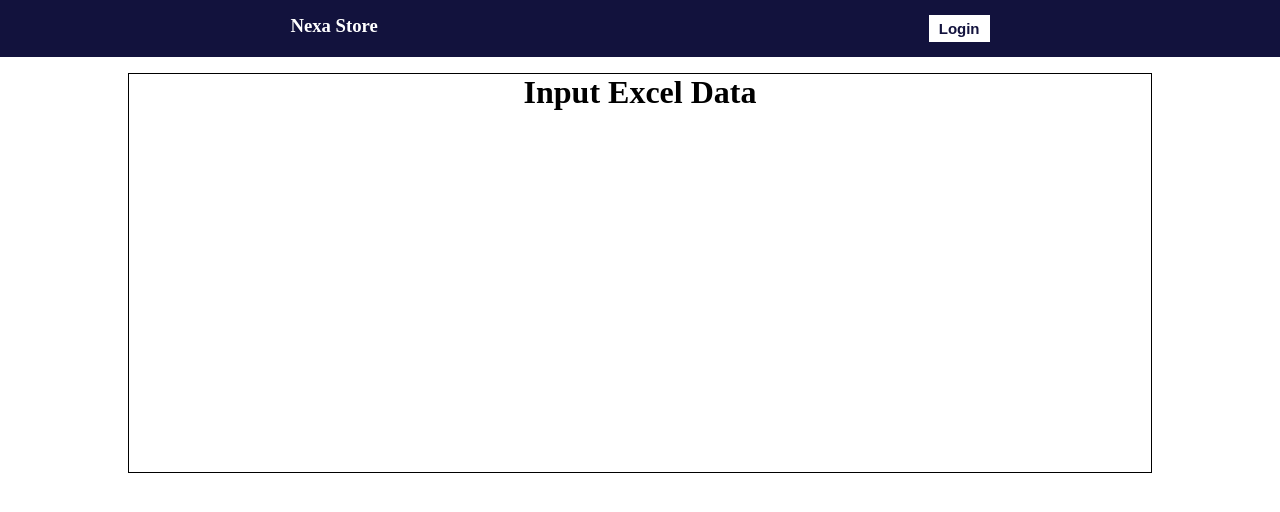
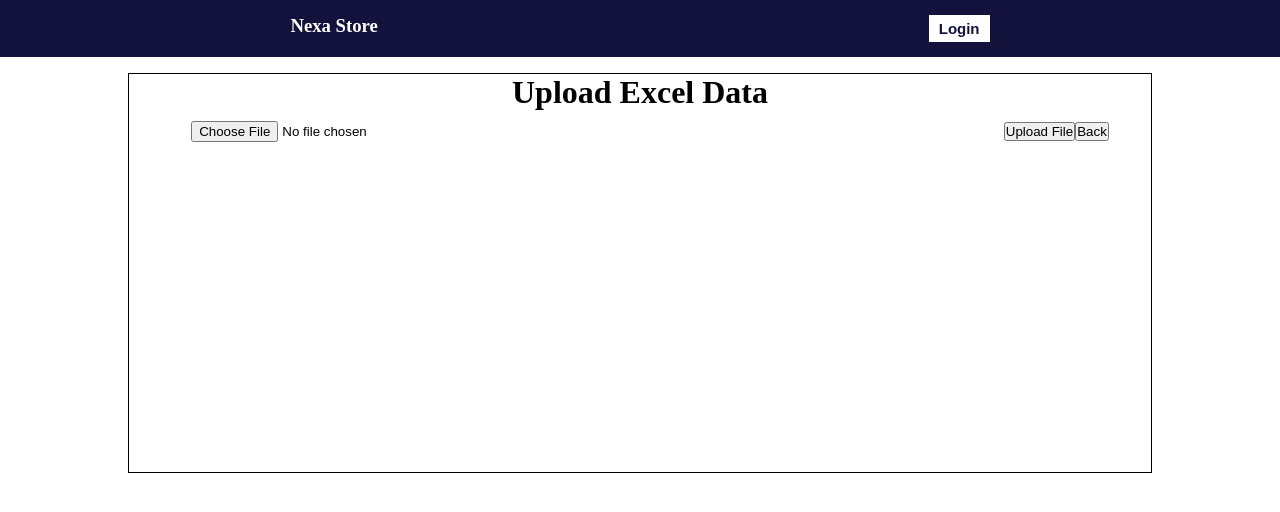
Before and after one commit to AkshitBhati/Nexa-store-project, a React (Vite) app: page /excel in a window 1280 px wide. Shown: the top 512 px of the page. Built offline with nearby package versions, Linux system fonts and the light colour scheme; no server answers.

Commit message:
excel sheet route completed

```diff
--- a/src/Components/ExcelData/Excel.jsx
+++ b/src/Components/ExcelData/Excel.jsx
@@ -1,14 +1,114 @@
-import React from 'react'
-import "./Excel.css"
+import React, { useState } from 'react';
+import * as XLSX from 'xlsx';
+import { writeBatch, collection, doc } from 'firebase/firestore';
+import { db } from '../../config';
+import './Excel.css';
+import { useNavigate } from 'react-router-dom';
 
 const Excel = () => {
+  const [awb, setAwb] = useState('');
+  const [firmName, setFirmName] = useState('');
+  const [sborder, setSborder] = useState('');
+  const [rtype, setRtype] = useState('');
+  const [sku, setSku] = useState('');
+  const [category, setCategory] = useState('');
+  const [qty, setQty] = useState('');
+
+  //FUNCTION FOR SUBMITTING THE DATA
+  const handleSubmit = async() => {
+    try{
+      const awbExistsQuery = query(collection(db, 'data'), where('awb', '==', awb));
+    const awbExistsSnapshot = await getDocs(awbExistsQuery);
+
+    if (!awbExistsSnapshot.empty) {
+      console.log('AWB number already exists. Please enter a different one.');
+      alert("AWB number already exists. Please enter a different one.")
+      return;
+    }
+    const data = await addDoc(collection(db, 'data'), {
+      awb: awb,
+      firmname: firmName,
+      suborder_id: sborder,
+      returnType: rtype,
+      sku: sku,
+      category: category,
+      qty: qty,
+    });
+    }
+    catch(err){
+      console.log(err)
+    }
+  }
+
+  //FUNCTION FOR UPLOADING, PARSING AND READING EXCEL DATA
+  const handleUpload = async (e) => {
+    try{
+    const uploadedFile = e.target.files[0];
+
+    const fileReader = new FileReader();
+    fileReader.onload = async (e) => {
+      const data = new Uint8Array(e.target.result);
+      const workbook = XLSX.read(data, { type: 'array' });
+      const sheetName = workbook.SheetNames[0];
+      const excelData = XLSX.utils.sheet_to_json(workbook.Sheets[sheetName]);
+
+      // Combine Excel data with existing form data
+      const mergedData = [
+        ...excelData,
+        {
+          awb: awb,
+          firmname: firmName,
+          suborder_id: sborder,
+          returnType: rtype,
+          sku: sku,
+          category: category,
+          qty: qty,
+        },
+      ];
+
+      // Store merged data in Firebase using a batch write
+      const batch = writeBatch(db);
+      const dataRef = collection(db, 'data');
+
+      mergedData.forEach((item) => {
+        const newDocRef = doc(dataRef);
+        batch.set(newDocRef, item);
+      });
+
+      await batch.commit();
+
+      // Clear form fields
+      setAwb('');
+      setFirmName('');
+      setSborder('');
+      setRtype('');
+      setSku('');
+      setCategory('');
+      setQty('');
+    };
+
+    fileReader.readAsArrayBuffer(uploadedFile);
+    alert("data added successfully")
+  }
+  catch(err){
+    alert(err)
+  }
+  };
+
+  //FUNCTION FOR NAVIGATING
+  const navigate = useNavigate()
+  const backBtn = () => {
+    navigate("/form")
+  }
+
   return (
     <div className='excel'>
-        <h1>Input Excel Data</h1>
+      <h1>Upload Excel Data</h1>
+      <input type='file' accept='.xlsx,.xls' onChange={handleUpload} />
+      <button onClick={handleSubmit}>Upload File</button>
+      <button onClick={backBtn}>Back</button>
+    </div>
+  );
+};
 
-    </div>
-  )
-
-}
-
-export default Excel
+export default Excel;
--- a/src/Components/Form/Form.jsx
+++ b/src/Components/Form/Form.jsx
@@ -5,7 +5,6 @@
 import { useNavigate } from 'react-router-dom';
 
 const Form = ({ name }) => {
-  // STATES FOR HANDLING THE INPUT VALUES
   const [awb, setAwb] = useState('');
   const [firmName, setFirmName] = useState('');
   const [sborder, setSborder] = useState('');
@@ -14,31 +13,29 @@
   const [category, setCategory] = useState('');
   const [qty, setQty] = useState('');
 
-  //FUNCTION FOR NAVIGATING
-  const navigate = useNavigate()
+  const navigate = useNavigate();
+
   const excelNavigate = () => {
-    navigate("/excel")
-  }
+    navigate("/excel");
+  };
 
-  // FUNCTION FOR SUBMITTING THE VALUE
   const submitHandler = async () => {
     try {
-       if(!awb || !firmName || !sborder || !rtype || !sku || !category || !qty ){
-                alert("fill all feilds")
-                return
-                }
-      // Check if the AWB number already exists
-      const awbExistsQuery = query(collection(db, 'data'), where('awb', '==', awb));
+      if (!awb || !firmName || !sborder || !rtype || !sku || !category || !qty) {
+        alert("Please fill in all fields.");
+        return;
+      }
+
+      const awbExistsQuery = query(collection(db, 'data'), where('awb', '==', Number(awb)));
       const awbExistsSnapshot = await getDocs(awbExistsQuery);
 
       if (!awbExistsSnapshot.empty) {
-        console.log('AWB number already exists. Please enter a different one.');
-        alert("AWB number already exists. Please enter a different one.")
+        alert("AWB number already exists. Please enter a different one.");
         return;
       }
 
       const data = await addDoc(collection(db, 'data'), {
-        awb: awb,
+        awb: Number(awb),
         firmname: firmName,
         suborder_id: sborder,
         returnType: rtype,
@@ -54,13 +51,15 @@
       setSku('');
       setCategory('');
       setQty('');
+
       console.log('Document with id ', data.id);
 
-      navigate("/")
     } catch (err) {
       console.log(err);
+      alert("An error occurred while submitting the form. Please try again.");
     }
   };
+
 
   return (
     <>
```
